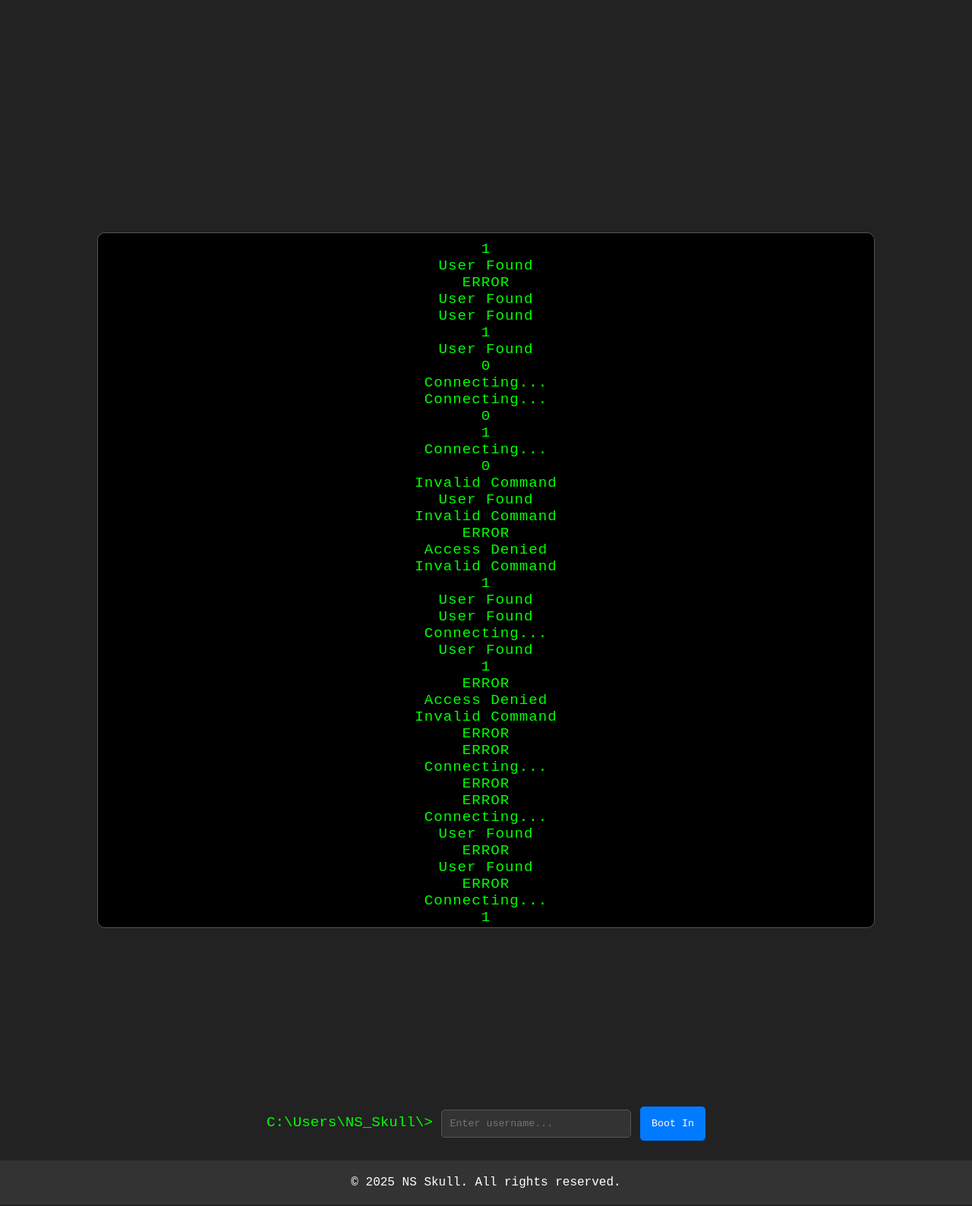
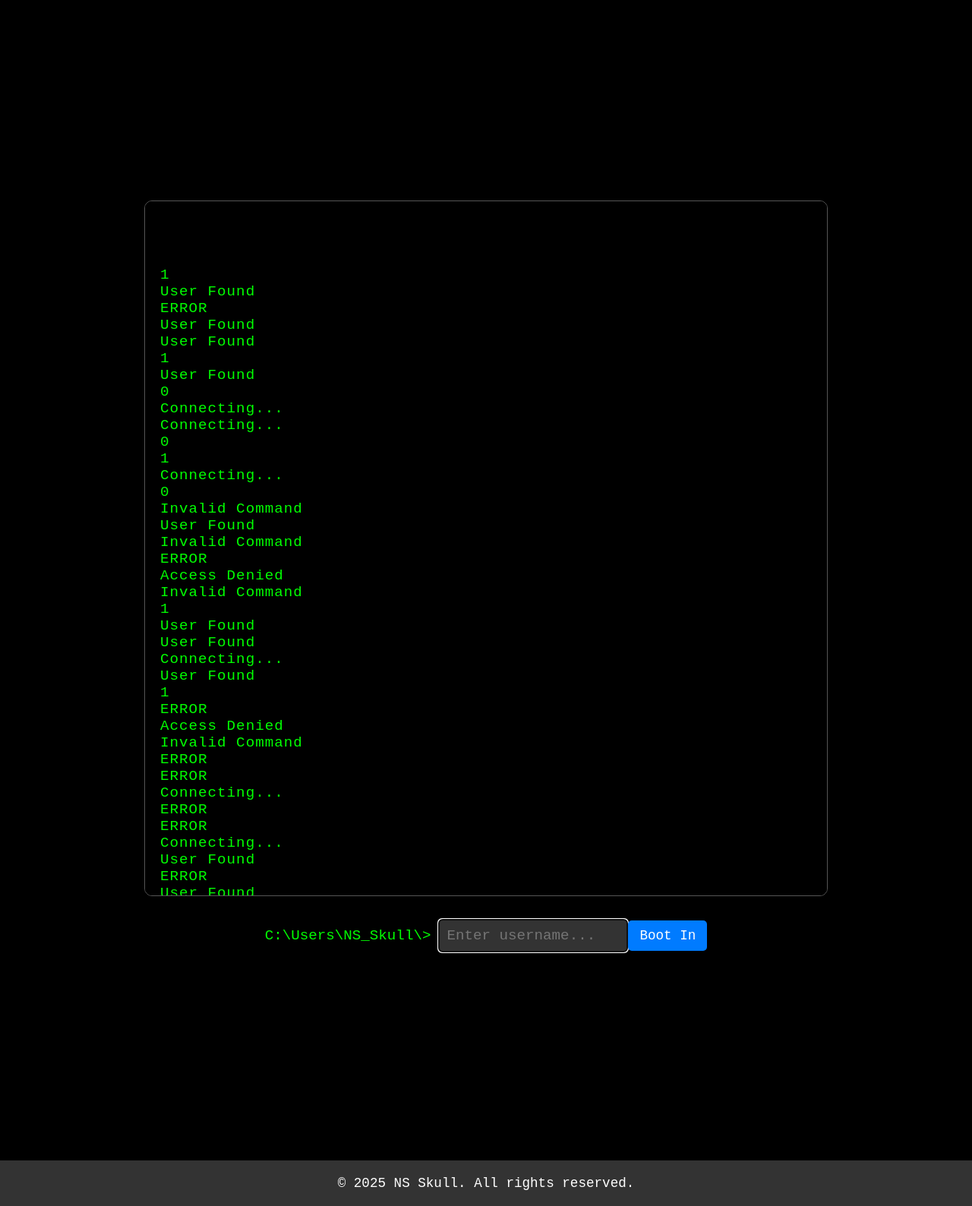
Before and after one commit to NSSkull/webhooks, a PHP site: page / in a window 1280 px wide. Shown: the part 67-1655 px from the top of the page at 76% size. Run offline with PHP 8.4, Linux system fonts and the light colour scheme.

Commit message:
Update styles.css

```diff
--- a/styles.css
+++ b/styles.css
@@ -1,16 +1,19 @@
+/* Universal resets */
 * {
     margin: 0;
     padding: 0;
     box-sizing: border-box;
-    font-family: 'Courier New', monospace; /* Hacker-style font */
+    font-family: 'Courier New', monospace;
 }
 
 body {
-    background: #111;
-    color: #00ff00; /* Neon green text */
+    background: #000; /* Black background for CMD look */
+    color: #00ff00; /* Neon green text color */
     overflow: hidden;
+    font-size: 1.1rem;
 }
 
+/* Header section */
 header {
     background: #333;
     padding: 20px;
@@ -42,39 +45,41 @@ nav ul li {
 nav ul li a {
     color: #00ff00;
     text-decoration: none;
-    font-size: 1.1rem;
 }
 
+/* Hero section */
 #hero {
-    background: #222;
+    background: #000;
     height: 100vh;
     display: flex;
     flex-direction: column;
     justify-content: center;
     align-items: center;
-    text-align: center;
     position: relative;
 }
 
+/* Terminal styling */
 .terminal {
     width: 80%;
+    max-width: 900px;
     height: 60vh;
     background: #000;
     color: #00ff00;
-    padding: 10px;
+    padding: 20px;
     border-radius: 10px;
     overflow-y: auto;
+    white-space: pre-wrap; /* Allow multi-line code */
     font-size: 1.2rem;
-    white-space: nowrap;
     letter-spacing: 1px;
     border: 1px solid #555;
+    margin-bottom: 20px;
 }
 
 #command-line {
-    position: absolute;
-    bottom: 20px;
     color: #00ff00;
     font-size: 1.2rem;
+    display: flex;
+    align-items: center;
 }
 
 input {
@@ -85,15 +90,17 @@ input {
     border: 1px solid #555;
     background: #333;
     color: #00ff00;
+    font-size: 1.2rem;
 }
 
 button {
     background: #007BFF;
     color: #fff;
     border: none;
-    padding: 15px;
+    padding: 10px 15px;
     border-radius: 5px;
     cursor: pointer;
+    font-size: 1.1rem;
     transition: background 0.3s ease;
 }
 
@@ -101,6 +108,7 @@ button:hover {
     background: #0056b3;
 }
 
+/* Footer */
 footer {
     text-align: center;
     background: #333;
@@ -108,6 +116,11 @@ footer {
     color: #fff;
 }
 
+/* Hide the command line initially */
 .hidden {
     display: none;
 }
+
+.prompt {
+    margin-right: 10px;
+}
```
